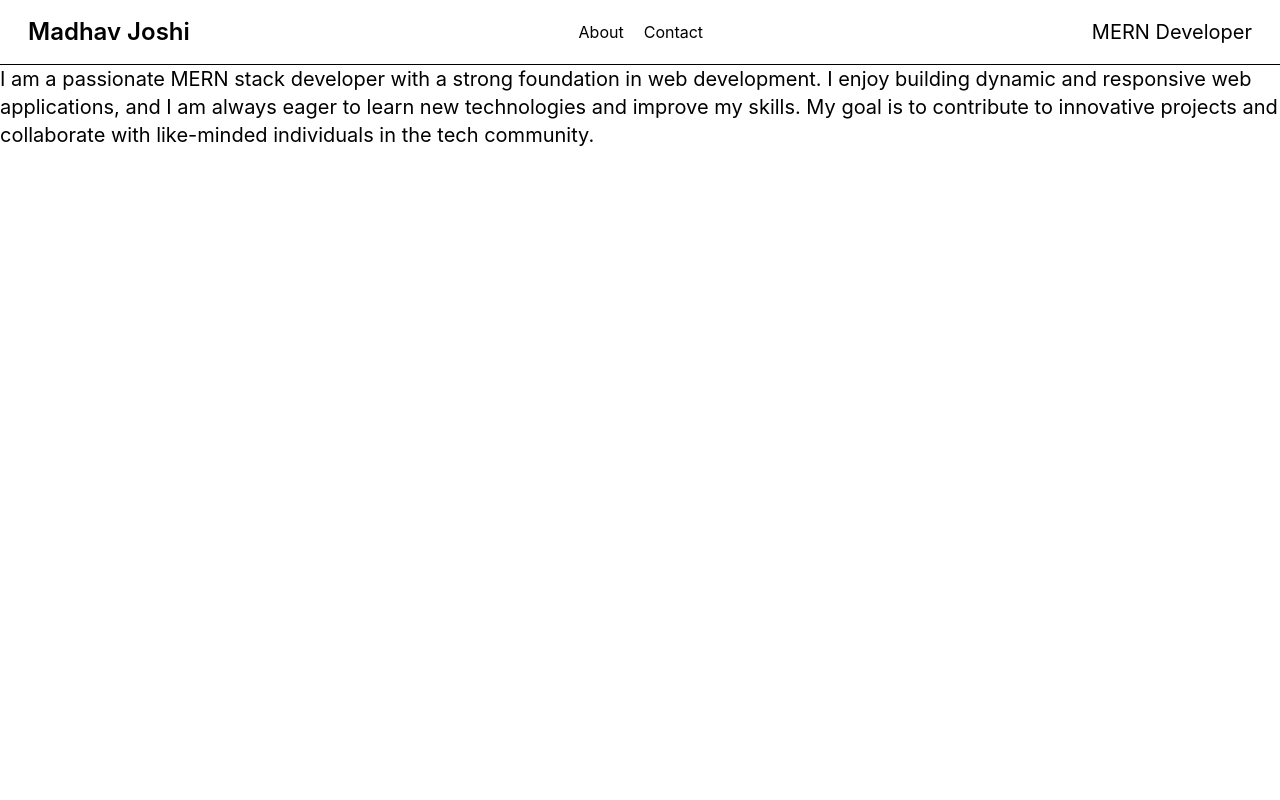
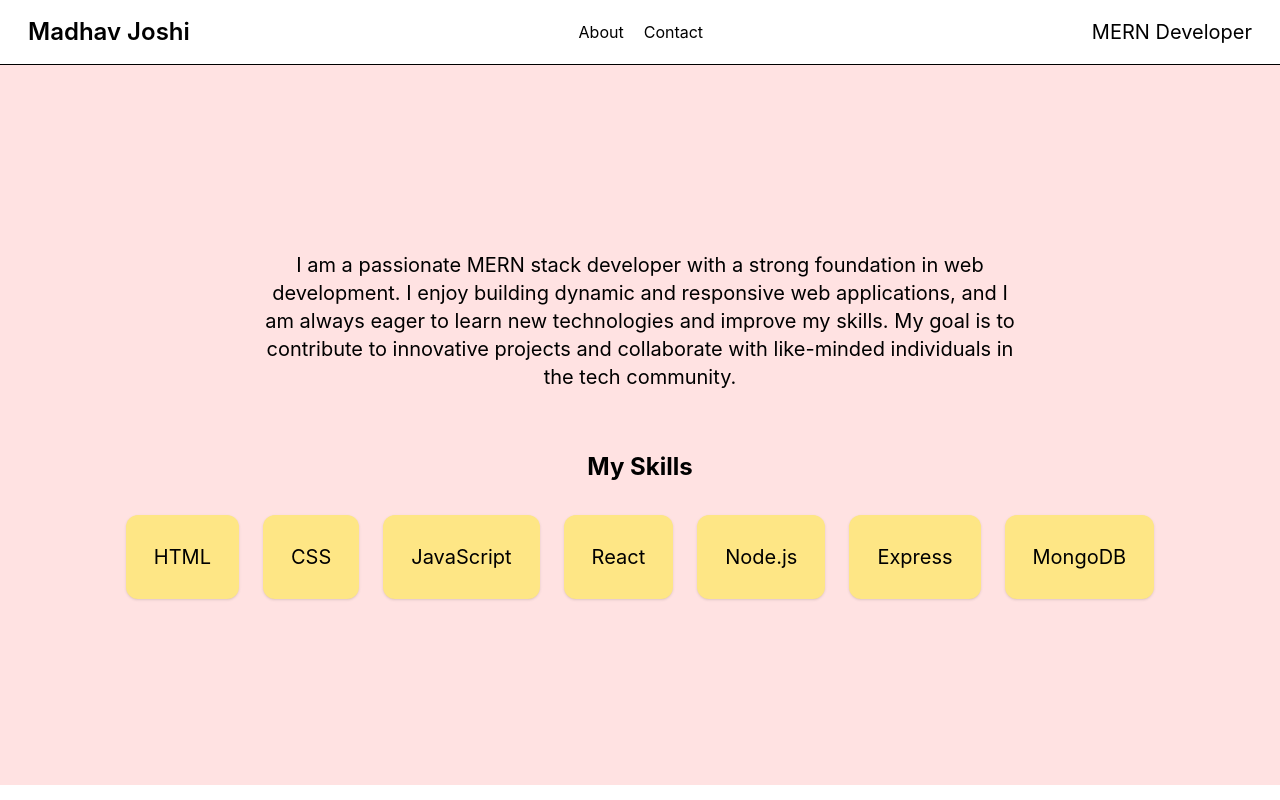
Before and after one commit to madhavexe/madhav110reactjs, a React (Vite) app: page /about in a window 1280 px wide. Built offline with nearby package versions, Linux system fonts and the light colour scheme.

Commit message:
about page done

```diff
--- a/src/components/Hero.jsx
+++ b/src/components/Hero.jsx
@@ -5,7 +5,7 @@ const Hero = () => {
     const {bio} = data
   return (
     <>
-<p className='text-xl'>{bio}</p>
+<p className='text-xl text-center md:w-[60%]'>{bio}</p>
     </>
   )
 }
--- /dev/null
+++ b/src/components/SkillCard.jsx
@@ -0,0 +1,11 @@
+import React from 'react'
+
+const SkillCard = ({ skill }) => {
+  return (
+    <div>
+        <p className='p-7 shadow-sm w-fit text-xl bg-amber-200 rounded-xl hover:scale-105 transition cursor-pointer'>{skill}</p>
+    </div>
+  )
+}
+
+export default SkillCard
--- /dev/null
+++ b/src/components/SkillSection.jsx
@@ -0,0 +1,18 @@
+import React from 'react'
+import SkillCard from './SkillCard'
+
+const SkillSection = ({skills}) => {
+
+  return (
+    <div className='flex flex-col items-center gap-4 justify-center'>
+        <h2 className='text-2xl font-bold mb-4'>My Skills</h2>
+        <div className='flex gap-6 flex-wrap items-center justify-center'>
+        {skills.map((elem) => {
+            return <SkillCard skill={elem} />
+        })}
+        </div>
+    </div>
+  )
+}
+
+export default SkillSection
--- a/src/pages/About.jsx
+++ b/src/pages/About.jsx
@@ -1,14 +1,20 @@
 import React from 'react'
 import Navbar from '../components/Navbar'
 import Hero from '../components/Hero'
+import SkillSection from '../components/SkillSection'
+import {data} from '../data'
 const About = () => {
+
+const {skills} = data
+
   return (
-    <>
+    <div className='h-screen'>
       <Navbar />
-      <div >
-    <Hero />
+      <div className='flex flex-col items-center justify-center gap-15 md:h-[90%] bg-red-100'>
+        <Hero />
+        <SkillSection skills={skills}/>
       </div>
-    </>
+    </div>
   )
 }
 
```
